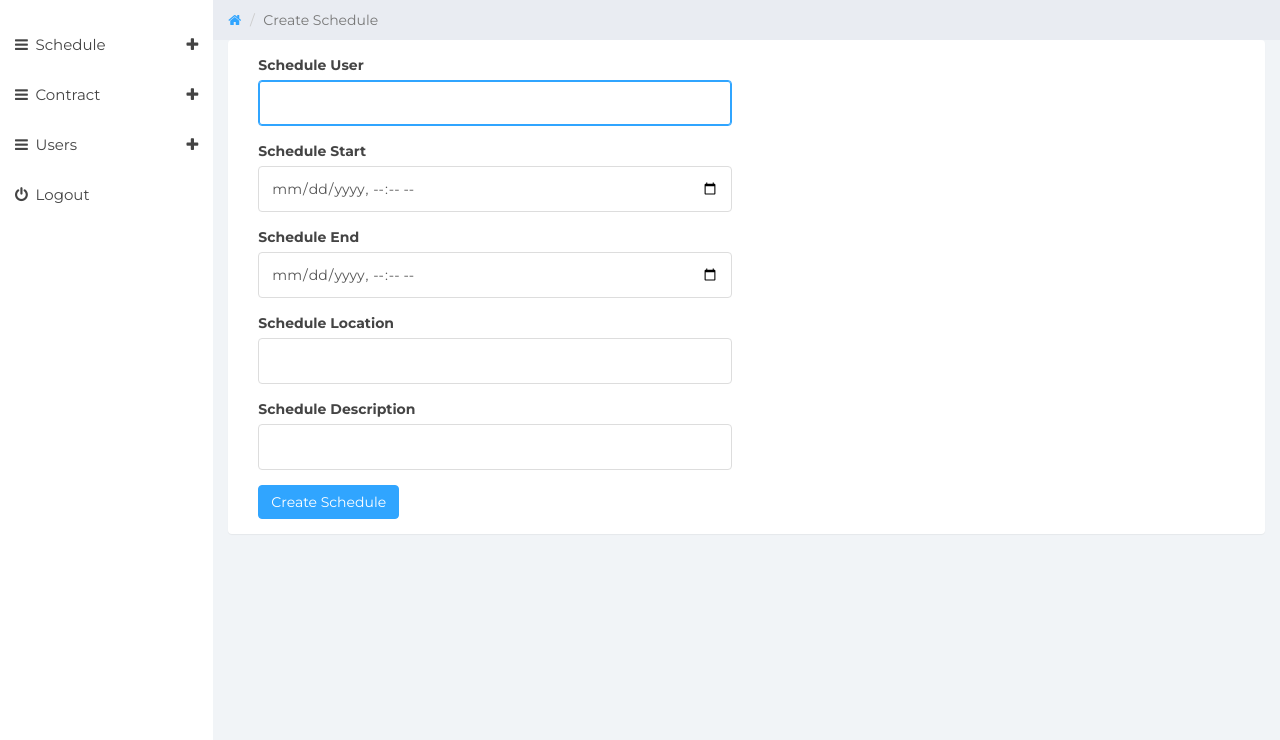
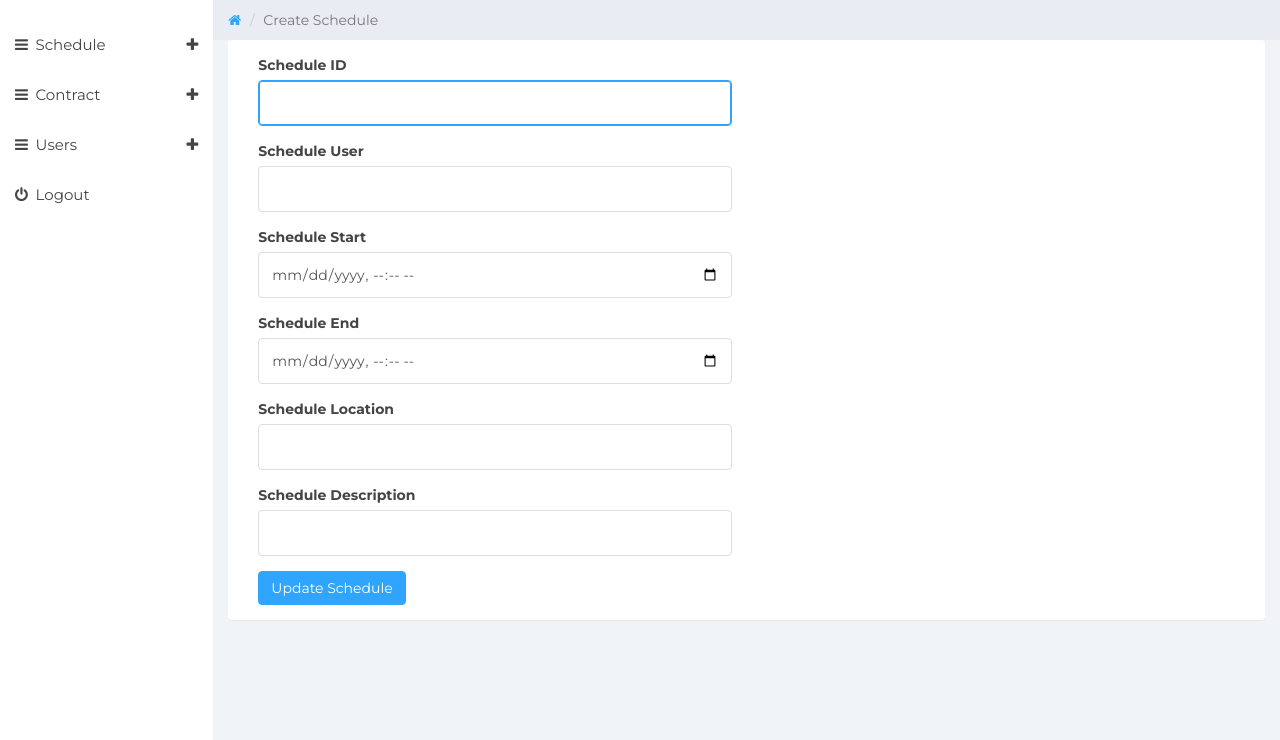
Before and after one commit to wilhelmus098/isaisa, a PHP site: page /isaisa/edit_schedule.php?idschedule=1 in a window 1280 px wide. Shown: the part 60-800 px from the top of the page. Run offline with PHP 8.4, Linux system fonts and the light colour scheme; the visitor is signed in with stand-in values (Sample User, id 1); tables that the repository leaves empty or names only in its code hold one stand-in row (values such as "Sample post").

Commit message:
+ update schedule, encrypt lokasi saat update schedule

```diff
--- a/edit_schedule.php
+++ b/edit_schedule.php
@@ -62,6 +62,7 @@
 							$idschedules = $_GET['idschedule'];
 							$sql = "select idschedule, schedule_start, schedule_end, schedule_location, schedule_desc, schedule_iduser, user_name from schedules, users where idschedule='" . $idschedules . "' AND schedule_iduser = iduser";
 							$result = mysqli_query($mysqli, $sql);
+							$idschedule = "";
                             $scheduleStart = "";
                             $scheduleEnd = "";
                             $scheduleLoc = "";
@@ -72,6 +73,7 @@
 							{
 								while($row = $result->fetch_assoc())
 								{
+									$idschedule = $row["idschedule"];
                                     $time = strtotime($row["schedule_start"]);
                                     $scheduleStart = date('Y-m-d\Th:i',$time);
                                     $time1 = strtotime($row["schedule_end"]);
@@ -83,14 +85,18 @@
 
 									$scheduleLoc = $plainloc;
                                     $scheduleDesc = $row["schedule_desc"];
-                                    $scheduleIduser = $row["user_name"];
+                                    $scheduleIduser = $row["schedule_iduser"];
 								}
 							}
 						?>
 							<form role="form" method="POST" action="controllers/schedule.php">
 									<div class="form-group">
+										<label>Schedule ID</label>
+                                        <input class="form-control" placeholder="" name="schedule_id" type="text" autofocus="" value="<?=$idschedule?>">
+									</div>
+									<div class="form-group">
 										<label>Schedule User</label>
-                                        <input class="form-control" placeholder="" name="username" type="username" autofocus="" value="<?=$scheduleIduser?>">
+                                        <input class="form-control" placeholder="" name="schedule_user" type="username" autofocus="" value="<?=$scheduleIduser?>">
 									</div>
 
 									<div class="form-group">
@@ -110,7 +116,7 @@
 										<input type="text" class="form-control" name="schedule_desc" placeholder="" value="<?=$scheduleDesc?>">
 									</div>
 
-									<button type="submit" class="btn btn-primary" name="create_schedule">Create Schedule</button>
+									<button type="submit" class="btn btn-primary" name="edit_schedule">Update Schedule</button>
 							</form>
 						</div>
 					</div>
```
Also changed, not shown: controllers/schedule.php (+12 -4 lines).
